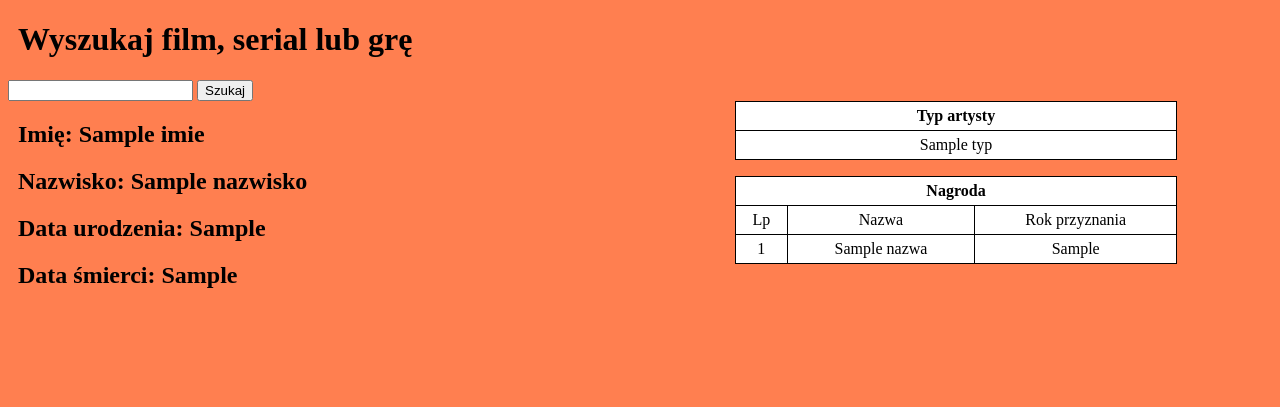
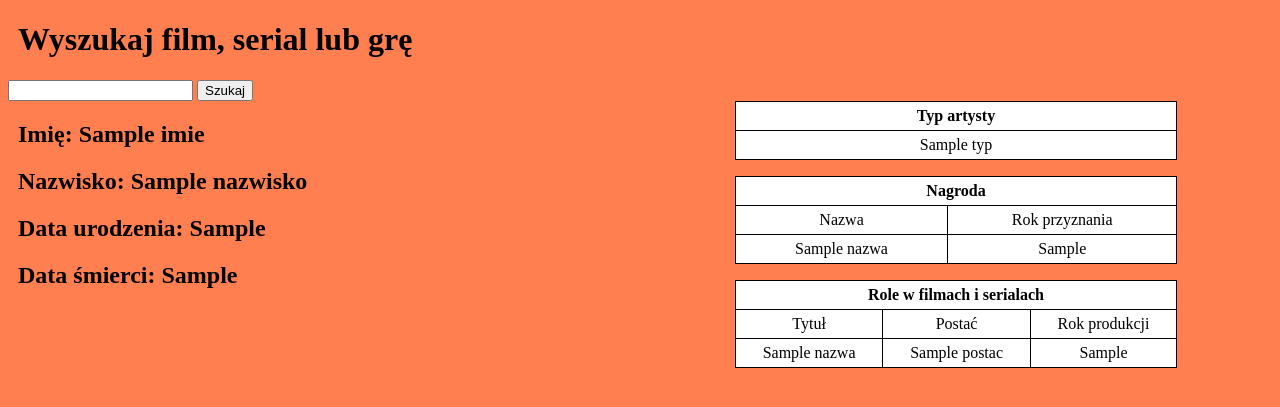
Before and after one commit to Grzybiarz47/DatabasesFlaskProject, a Flask app: template templates/artist_all.html in a window 1280 px wide. Shown: the top 407 px of the page. Run offline with Flask 2, Linux system fonts and the light colour scheme; the template is opened without the code that fills it: most values are stand-ins (such as "Sample title", 1, 10 or a date in 2020).

Commit message:
list roles in movies & series

```diff
--- a/app.py
+++ b/app.py
@@ -107,8 +107,9 @@ def artist(id):
     ans = db.find_info(table="ARTYSTA", id_what="id_artysta", id=id)
     prizes = db.find_prizes(id_what="id_artysta", id=id)
     artist_type = db.find_artist_type(id)
+    roles = db.find_roles(id)
     db.close()
-    return render_template('artist_all.html', artist=ans[0], prizes=prizes, artist_type=artist_type)
+    return render_template('artist_all.html', artist=ans[0], prizes=prizes, artist_type=artist_type, roles=roles)
 
 if __name__ == "__main__":
     app.run()
--- a/templates/artist_all.html
+++ b/templates/artist_all.html
@@ -25,9 +25,8 @@
     <table>
     {% if prizes %}
         <thead>
-        <tr><th colspan="3">Nagroda</th></tr>
+        <tr><th colspan="2">Nagroda</th></tr>
         <tr>
-            <td>Lp</td>
             <td>Nazwa</td>
             <td>Rok przyznania</td>
         </tr>
@@ -35,7 +34,6 @@
         <tbody>
         {% for prize in prizes %}
             <tr>
-                <td>{{loop.index}}</td>
                 <td>{{prize.nazwa}}</td>
                 <td>{{prize.rok_przyznania}}</td>
             </tr>
@@ -43,4 +41,26 @@
         </tbody>
     {% endif %}
     </table>
+    <p></p>
+    <table>
+    {% if roles %}
+        <thead>
+        <tr><th colspan="3">Role w filmach i serialach</th></tr>
+        <tr>
+            <td>Tytuł</td>
+            <td>Postać</td>
+            <td>Rok produkcji</td>
+        </tr>
+        </thead>
+        <tbody>
+        {% for role in roles %}
+            <tr>
+                <td>{{role.nazwa}}</td>
+                <td>{{role.postac}}</td>
+                <td>{{role.rok_produkcji}}</td>
+            </tr>
+        {% endfor %}
+        </tbody>
+    {% endif %}
+    </table>
 {% endblock %}
```
Also changed, not shown: connection.py (+20 -0 lines).
